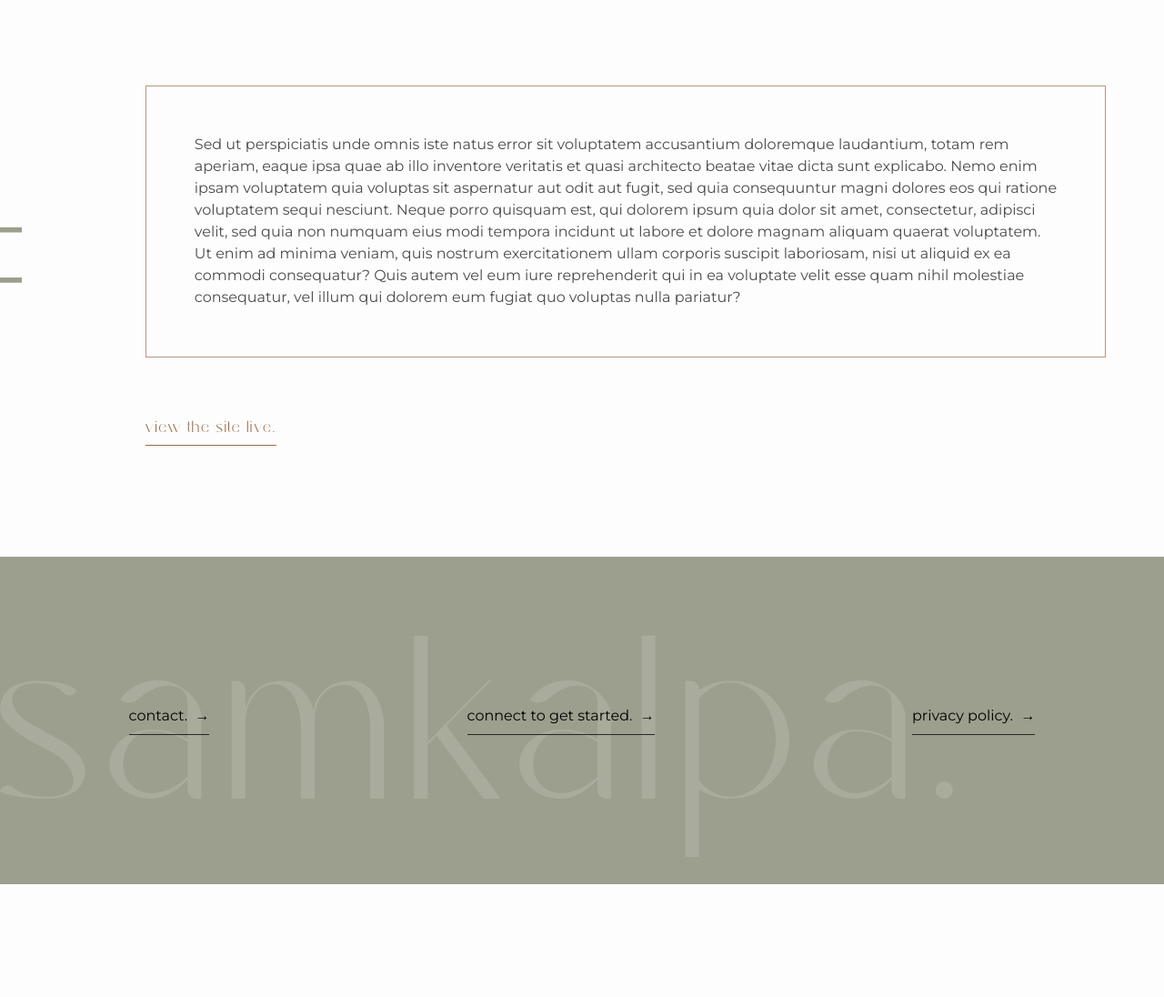
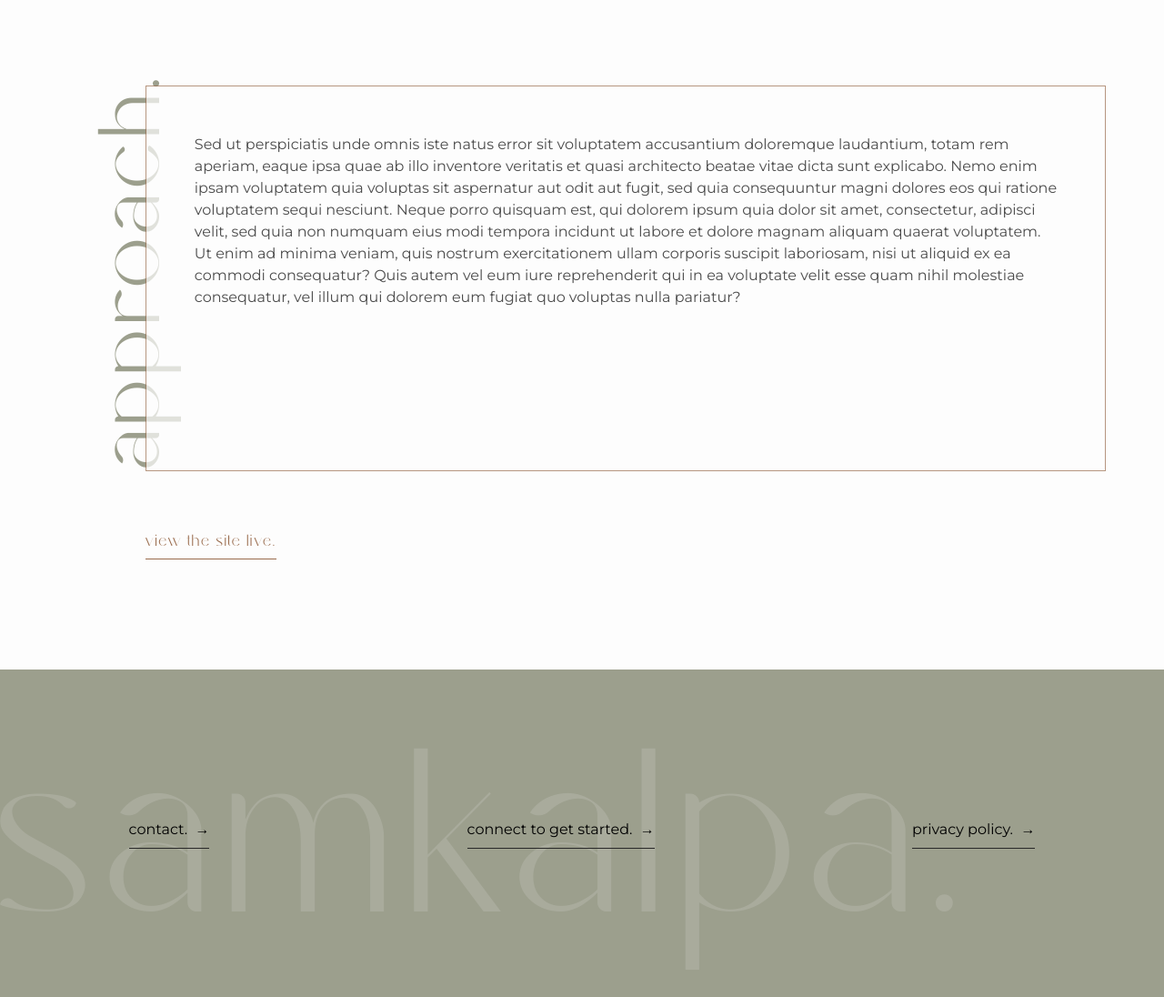
Before and after one commit to brittwoodard/embodied-creative, a Jekyll site: the page built from _projects/samadhi-shala.md, in a window 1280 px wide. Shown: the part 578-1674 px from the top of the page at 91% size. Built offline with Jekyll 4.4.1, drawn with Linux system fonts in a browser that asks for light colours; nearby versions of some CDN libraries; some web fonts are replaced; before the commit the page ends 1550 px from its top, so only the background shows below that.

Commit message:
approach h2

```diff
--- a/_layouts/project-alt.html
+++ b/_layouts/project-alt.html
@@ -12,7 +12,7 @@
 <section class="pt-5p pb-10p">
     <div class="grid grid-cols-12 justify-items-end px-5p mb-16">
         <div class="col-span-1 -mr-8">
-            <h2 class="heading-md relative vertical-text">Approach.</h2>
+            <h2 class="heading-md vertical-text mt-[75%] ml-[80%]">Approach.</h2>
         </div>
         <div class="col-span-11 border border-feature bg-light opacity-70 p-5p flex-auto">
             <p>{{page.description_html}}</p>
--- a/assets/css/output-style.css
+++ b/assets/css/output-style.css
@@ -456,7 +456,6 @@
   border-color: rgb(39 39 39 / var(--tw-border-opacity));
 }
 .vertical-text {
-  position: relative;
   --tw-rotate: -90deg;
   transform: translate(var(--tw-translate-x), var(--tw-translate-y)) rotate(var(--tw-rotate)) skewX(var(--tw-skew-x)) skewY(var(--tw-skew-y)) scaleX(var(--tw-scale-x)) scaleY(var(--tw-scale-y));
 }
@@ -622,9 +621,6 @@
 .-left-\[50\%\] {
   left: -50%;
 }
-.-right-\[65\%\] {
-  right: -65%;
-}
 .-top-\[70\%\] {
   top: -70%;
 }
@@ -701,20 +697,29 @@
 .mb-\[-20\%\] {
   margin-bottom: -20%;
 }
+.ml-\[13rem\] {
+  margin-left: 13rem;
+}
+.mt-\[13rem\] {
+  margin-top: 13rem;
+}
 .mt-\[14rem\] {
   margin-top: 14rem;
 }
 .mt-\[1rem\] {
   margin-top: 1rem;
 }
-.ml-\[10rem\] {
-  margin-left: 10rem;
+.ml-\[80\%\] {
+  margin-left: 80%;
 }
-.mt-\[13rem\] {
-  margin-top: 13rem;
+.mt-\[100\%\] {
+  margin-top: 100%;
 }
-.ml-\[13rem\] {
-  margin-left: 13rem;
+.mt-\[80\%\] {
+  margin-top: 80%;
+}
+.mt-\[75\%\] {
+  margin-top: 75%;
 }
 .block {
   display: block;
--- a/style.css
+++ b/style.css
@@ -69,7 +69,7 @@
     }
 
     .vertical-text {
-        @apply relative -rotate-90
+        @apply -rotate-90
     }
 
     .overflow-heading {
```
